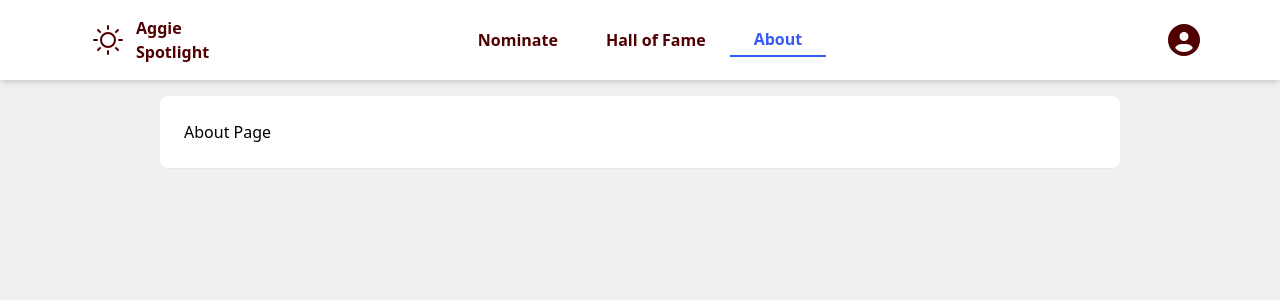
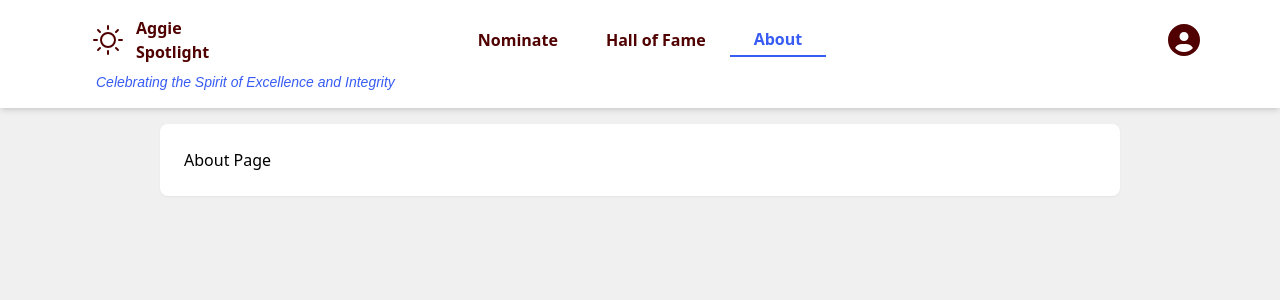
Before and after one commit to swholobaugh/spotlight, a React (Vite) app: page /about in a window 1280 px wide. Shown: the top 300 px of the page. Built offline with nearby package versions, Linux system fonts and the light colour scheme.

Commit message:
feat(navbar): update navbar style, add slogan

```diff
--- a/src/components/Navbar/Navbar.jsx
+++ b/src/components/Navbar/Navbar.jsx
@@ -1,8 +1,8 @@
-import React, { useState } from 'react'
-import { useNavigate, useLocation } from 'react-router-dom'
-import { FontAwesomeIcon } from '@fortawesome/react-fontawesome'
-import { faCircleUser } from '@fortawesome/free-solid-svg-icons'
-import { PiSun } from 'react-icons/pi'
+import React, {useState} from 'react'
+import {useNavigate, useLocation} from 'react-router-dom'
+import {FontAwesomeIcon} from '@fortawesome/react-fontawesome'
+import {faCircleUser} from '@fortawesome/free-solid-svg-icons'
+import {PiSun} from 'react-icons/pi'
 
 const Navbar = () => {
   const navigate = useNavigate()
@@ -23,14 +23,15 @@ const Navbar = () => {
   }
 
   return (
-    <div className='flex justify-between items-center p-4 bg-white shadow-md'>
-      <div className='flex items-center width mx-16 w-16 font-bold text-app-accent-secondary'>
+    <div className='p-4 bg-white shadow-md'>
+      <div className='flex justify-between items-center'>
+        <div className='flex width mx-16 w-16 font-bold text-app-accent-secondary'>
           <div
             className='flex items-center cursor-pointer'
             onClick={() => handleClick('/')}
           >
             <div className='px-3'>
-            <PiSun size={32} />
+              <PiSun size={32}/>
             </div>
             <div>
               <p>Aggie</p>
@@ -75,6 +76,10 @@ const Navbar = () => {
           />
         </div>
       </div>
+      <div className='ml-20 text-app-accent font-slogan italic text-left pt-2 text-sm'>
+        Celebrating the Spirit of Excellence and Integrity
+      </div>
+    </div>
   )
 }
 
```
Lines whose indentation alone changed are shown as unchanged.
